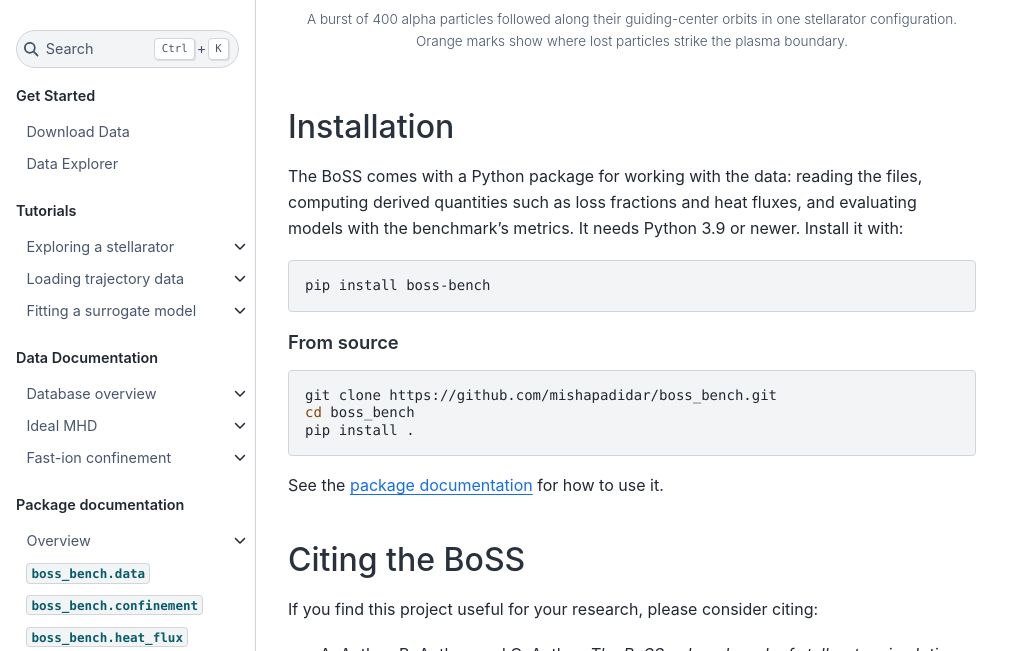
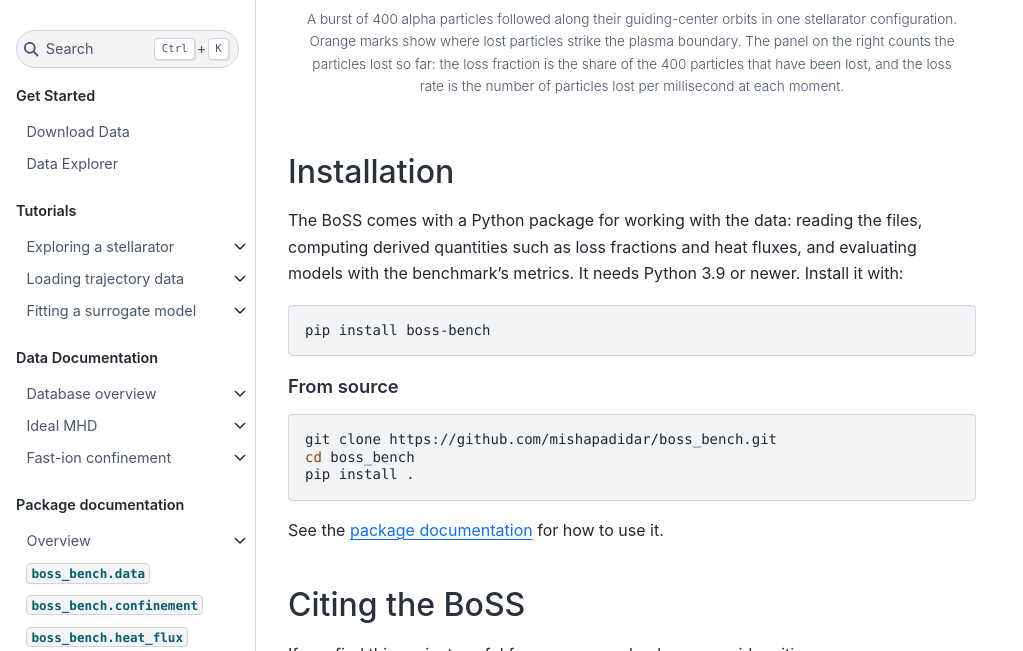
Before and after one commit to mishapadidar/boss_website, a Sphinx documentation site: the page built from docs/index.md, in a window 1280 px wide and 900 px high, scrolled down 587 px, cut to the strip 249-900 px from the top of the window. Shown: the whole strip, without its empty margins (0-1023 px from the left). Built offline with Sphinx 7.4.7 and the Sphinx Book theme 1.1.4, drawn with Linux system fonts in a browser that asks for light colours; comment, search, counter and statistics services are not loaded.

Commit message:
Home page: define loss fraction and loss rate in the video caption
Co-Authored-By: Claude Opus 5.5 (1M context) <noreply@anthropic.com>

```diff
--- a/docs/index.md
+++ b/docs/index.md
@@ -20,7 +20,10 @@ physics.
   </video>
   <figcaption>A burst of 400 alpha particles followed along their guiding-center
   orbits in one stellarator configuration. Orange marks show where lost
-  particles strike the plasma boundary.</figcaption>
+  particles strike the plasma boundary. The panel on the right counts the
+  particles lost so far: the loss fraction is the share of the 400 particles
+  that have been lost, and the loss rate is the number of particles lost per
+  millisecond at each moment.</figcaption>
 </figure>
 <script>
   // no autoplay for readers who ask for reduced motion
```
